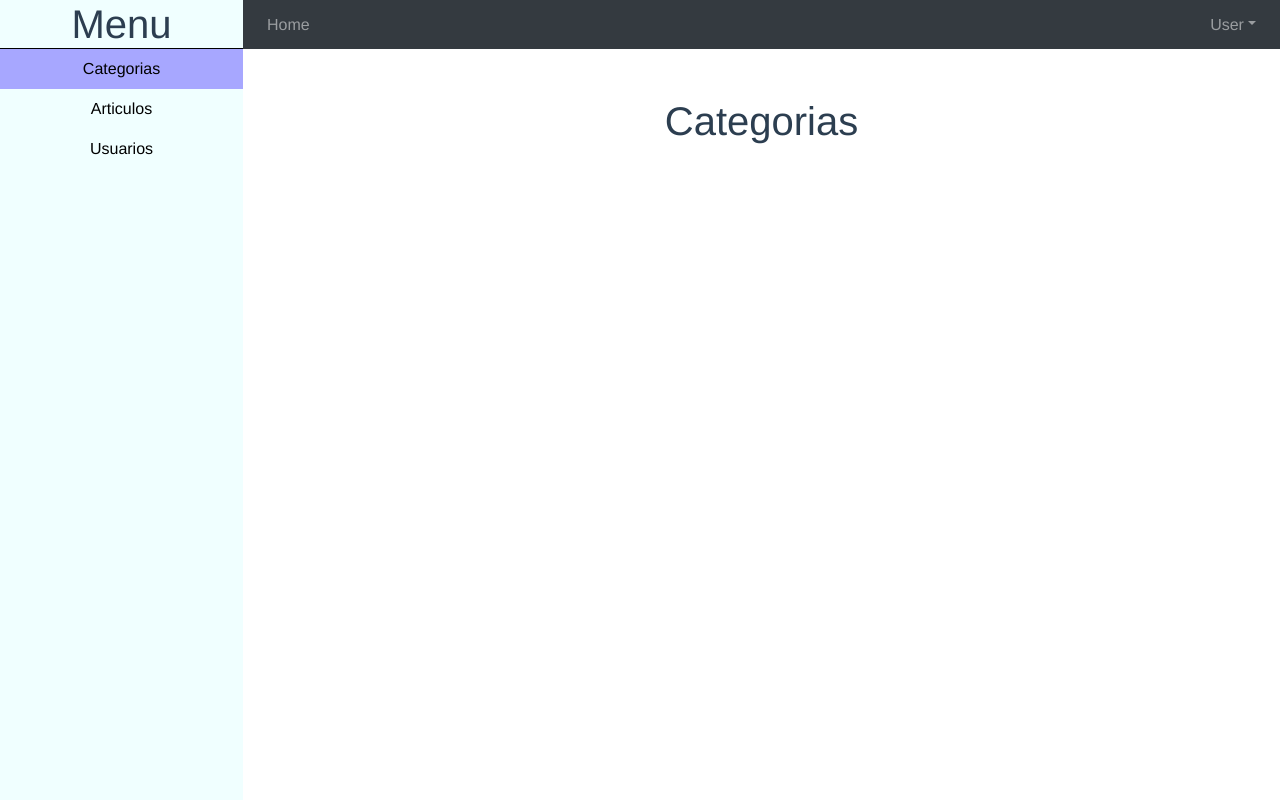
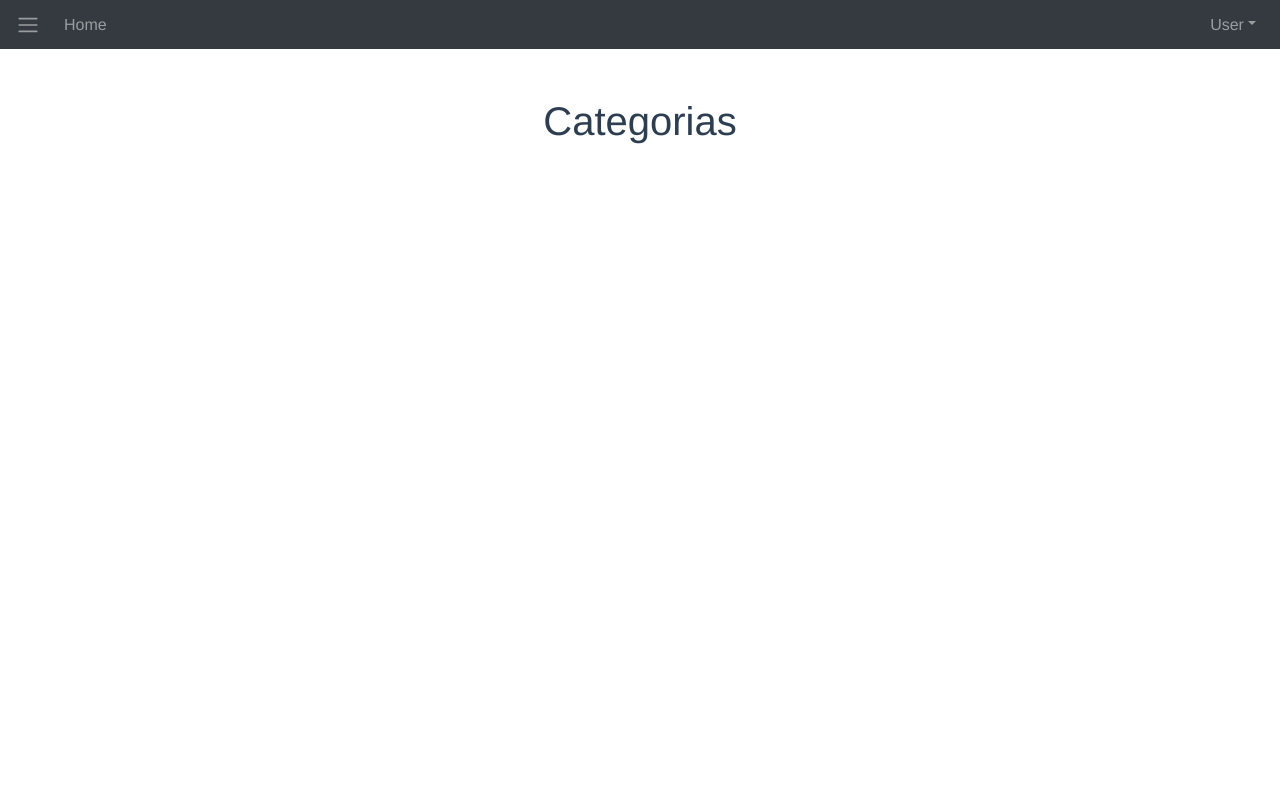
Before and after one commit to JavierPinzon34/Plantilla-Vue-UTP, a Vue app: page /#/admin in a window 1280 px wide. Built offline with nearby package versions, Linux system fonts and the light colour scheme.

Commit message:
sidebar d-none

```diff
--- a/src/components/admin.vue
+++ b/src/components/admin.vue
@@ -1,6 +1,6 @@
 <template>
   <div class="admin">
-    <b-nav vertical class="sidebar-content">
+    <b-nav :class="[ visibleSidebar ? 'd-none' : '' ]" vertical class="sidebar-content">
       <div>
         <h1>Menu</h1>
       </div>
@@ -10,6 +10,9 @@
     </b-nav>
     <div class="content-custom">
       <b-navbar type="dark" variant="dark">
+        <div class="d-flex align-items-center mr-3">
+          <span @click="isVisibleSidebar" class="navbar-toggler-icon"></span>
+        </div>
         <b-navbar-nav>
           <router-link to="/" class="nav-link">Home</router-link>
         </b-navbar-nav>
@@ -42,12 +45,16 @@ export default {
   },
   data() {
     return {
-      option: 1
+      option: 1,
+      visibleSidebar: true
     }
   },
   methods: {
     changeOption(i) {
       this.option = i
+    },
+    isVisibleSidebar() {
+      this.visibleSidebar = !this.visibleSidebar
     }
   },
 }
```
